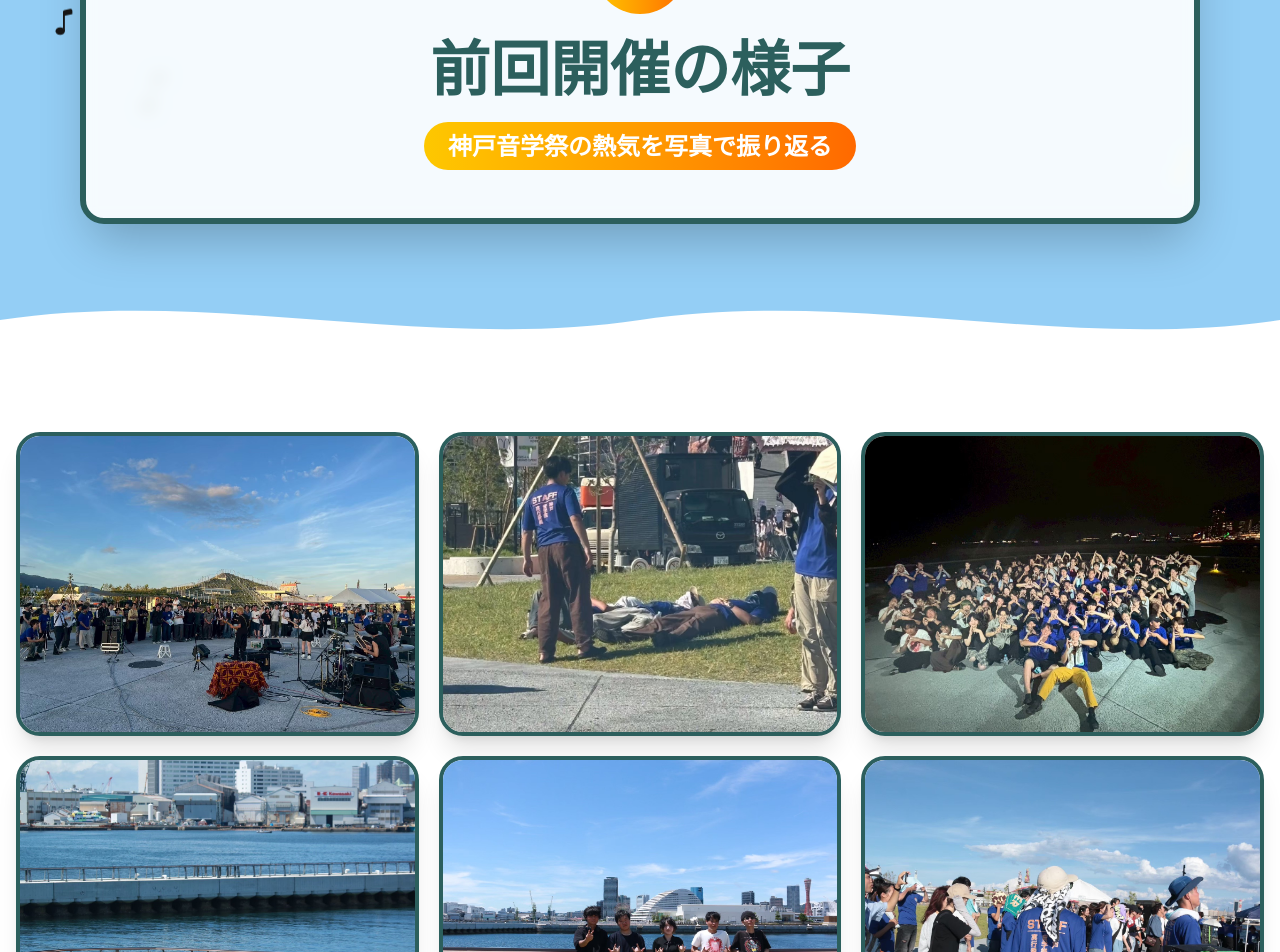
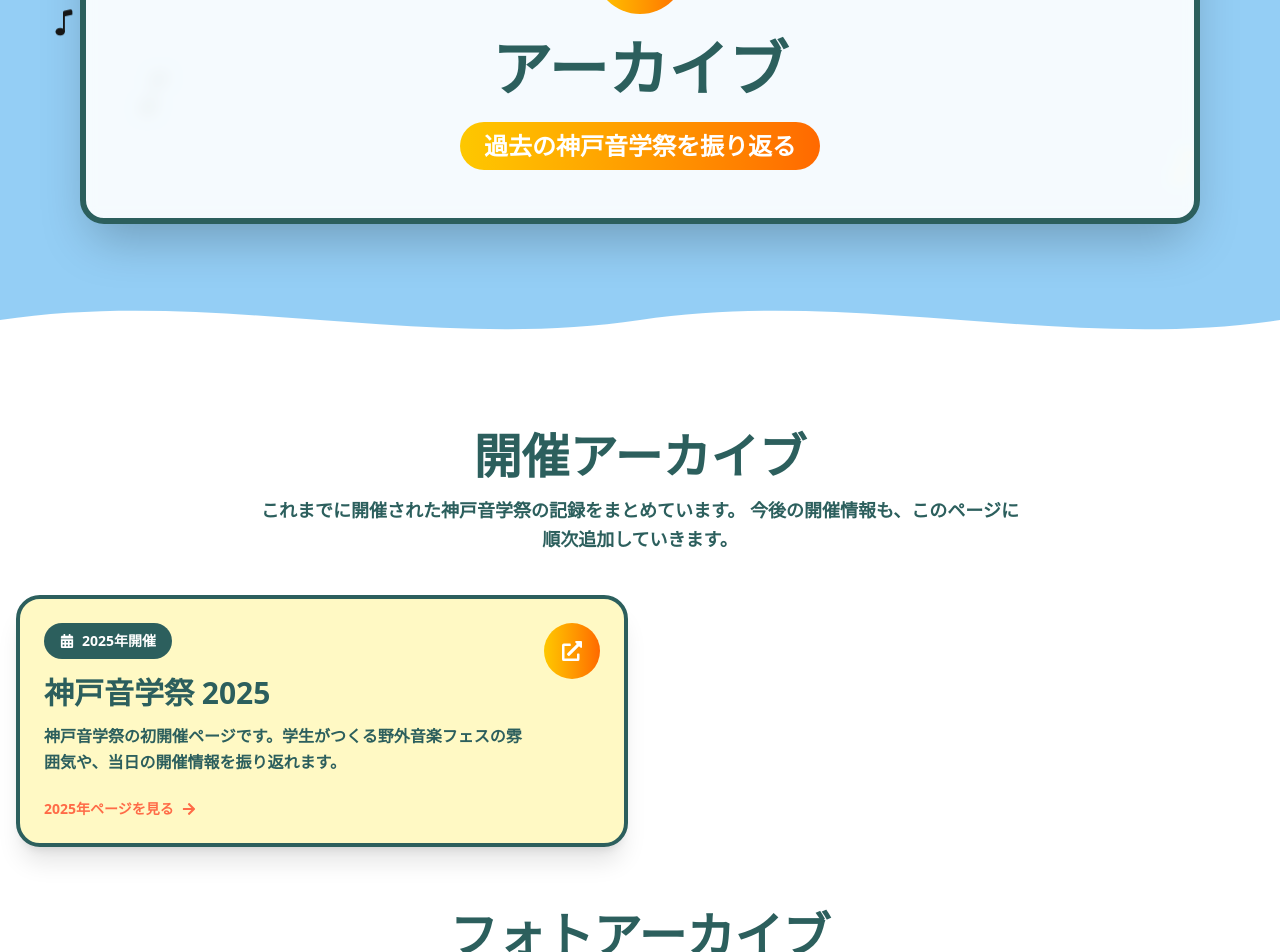
Before and after one commit to hhhhyyyy11/kobe-ongakusai-2026, a Next.js app: page /archive in a window 1280 px wide. Shown: the part 260-1212 px from the top of the page. Built offline with nearby package versions, Linux system fonts and the light colour scheme; no server answers.

Commit message:
Archive past events page

```diff
--- a/src/app/archive/page.tsx
+++ b/src/app/archive/page.tsx
@@ -1,6 +1,11 @@
 import type { Metadata } from "next";
 import Image from "next/image";
-import { FaImages } from "react-icons/fa";
+import {
+  FaArrowRight,
+  FaCalendarAlt,
+  FaExternalLinkAlt,
+  FaImages,
+} from "react-icons/fa";
 import { DecorativeNotes } from "@/components/DecorativeNotes";
 import { Footer } from "@/components/Footer";
 import { Header } from "@/components/Header";
@@ -8,11 +13,21 @@ import { WavePattern } from "@/components/WavePattern";
 import { createPageMetadata } from "@/lib/metadata";
 
 export const metadata: Metadata = createPageMetadata({
-  title: "前回開催の様子｜神戸音学祭",
+  title: "アーカイブ｜神戸音学祭",
   description:
-    "前回開催された神戸音学祭の写真アーカイブです。学生音楽フェスの会場の熱気や演奏の様子を写真で紹介します。",
+    "神戸音学祭の過去開催をまとめたアーカイブです。2025年開催ページへのリンクや会場の熱気を写真で紹介します。",
   path: "/archive",
 });
+
+const pastEvents = [
+  {
+    year: "2025",
+    title: "神戸音学祭 2025",
+    url: "https://kobe-ongakusai-2025.vercel.app/",
+    description:
+      "神戸音学祭の初開催ページです。学生がつくる野外音楽フェスの雰囲気や、当日の開催情報を振り返れます。",
+  },
+];
 
 const archiveImages = [
   "/images/archive/S__21094535_0.jpg",
@@ -50,11 +65,11 @@ export default function ArchivePage() {
                 </div>
               </div>
               <h1 className="text-4xl md:text-6xl font-black text-kobe-dark-teal mb-6">
-                前回開催の様子
+                アーカイブ
               </h1>
               <div>
-                <p className="inline-block px-6 py-2 rounded-full text-xl md:text-2xl font-bold text-white bg-gradient-to-r from-yellow-400 to-orange-500">
-                  神戸音学祭の熱気を写真で振り返る
+                <p className="inline-block px-6 py-2 rounded-full text-lg md:text-2xl font-bold text-white bg-gradient-to-r from-yellow-400 to-orange-500">
+                  過去の神戸音学祭を振り返る
                 </p>
               </div>
             </div>
@@ -65,6 +80,66 @@ export default function ArchivePage() {
           <WavePattern fillColor="white" backgroundColor="bg-kobe-light-blue" />
 
           <div className="max-w-7xl mx-auto px-4 pt-16">
+            <div className="mb-16">
+              <div className="text-center mb-10">
+                <h2 className="text-3xl md:text-5xl font-black text-kobe-dark-teal mb-4">
+                  開催アーカイブ
+                </h2>
+                <p className="max-w-3xl mx-auto text-base md:text-lg font-bold leading-relaxed text-kobe-dark-teal">
+                  これまでに開催された神戸音学祭の記録をまとめています。
+                  今後の開催情報も、このページに順次追加していきます。
+                </p>
+              </div>
+
+              <div className="grid gap-6 md:grid-cols-2">
+                {pastEvents.map((event) => (
+                  <a
+                    key={event.year}
+                    href={event.url}
+                    target="_blank"
+                    rel="noopener noreferrer"
+                    className="group block rounded-3xl border-4 border-kobe-dark-teal bg-kobe-yellow-light p-6 shadow-xl transition-all duration-300 hover:-translate-y-1 hover:shadow-2xl"
+                  >
+                    <div className="flex flex-col gap-5 sm:flex-row sm:items-start sm:justify-between">
+                      <div>
+                        <div className="mb-4 inline-flex items-center gap-2 rounded-full bg-kobe-dark-teal px-4 py-2 text-sm font-black text-white">
+                          <FaCalendarAlt aria-hidden="true" />
+                          {event.year}年開催
+                        </div>
+                        <h3 className="text-2xl md:text-3xl font-black text-kobe-dark-teal mb-3">
+                          {event.title}
+                        </h3>
+                        <p className="text-base font-bold leading-relaxed text-kobe-dark-teal">
+                          {event.description}
+                        </p>
+                      </div>
+
+                      <div className="flex h-14 w-14 shrink-0 items-center justify-center rounded-full bg-gradient-to-r from-yellow-400 to-orange-500 text-white transition-transform duration-300 group-hover:translate-x-1">
+                        <FaExternalLinkAlt
+                          className="text-xl"
+                          aria-hidden="true"
+                        />
+                      </div>
+                    </div>
+
+                    <div className="mt-6 flex flex-wrap items-center gap-2 text-sm font-black text-kobe-orange">
+                      2025年ページを見る
+                      <FaArrowRight aria-hidden="true" />
+                    </div>
+                  </a>
+                ))}
+              </div>
+            </div>
+
+            <div className="mb-10 text-center">
+              <h2 className="text-3xl md:text-5xl font-black text-kobe-dark-teal mb-4">
+                フォトアーカイブ
+              </h2>
+              <p className="max-w-3xl mx-auto text-base md:text-lg font-bold leading-relaxed text-kobe-dark-teal">
+                会場の熱気や演奏の様子を写真で振り返ります。
+              </p>
+            </div>
+
             <div className="grid gap-5 sm:grid-cols-2 lg:grid-cols-3">
               {archiveImages.map((src, index) => (
                 <div
@@ -74,7 +149,7 @@ export default function ArchivePage() {
                   <div className="relative aspect-[4/3]">
                     <Image
                       src={src}
-                      alt={`前回開催の様子 ${index + 1}`}
+                      alt={`神戸音学祭アーカイブ写真 ${index + 1}`}
                       fill
                       sizes="(min-width: 1024px) 33vw, (min-width: 640px) 50vw, 100vw"
                       className="object-cover transition-transform duration-500 group-hover:scale-105"
--- a/src/constants/navigation.ts
+++ b/src/constants/navigation.ts
@@ -4,6 +4,6 @@ export const navigationItems = [
   { href: "/timetable", label: "タイムテーブル" },
   { href: "/booths", label: "ブース" },
   { href: "/access", label: "アクセス・FAQ" },
-  { href: "/archive", label: "前回開催の様子" },
+  { href: "/archive", label: "アーカイブ" },
   { href: "/about", label: "神戸音学祭とは" },
 ];
```
